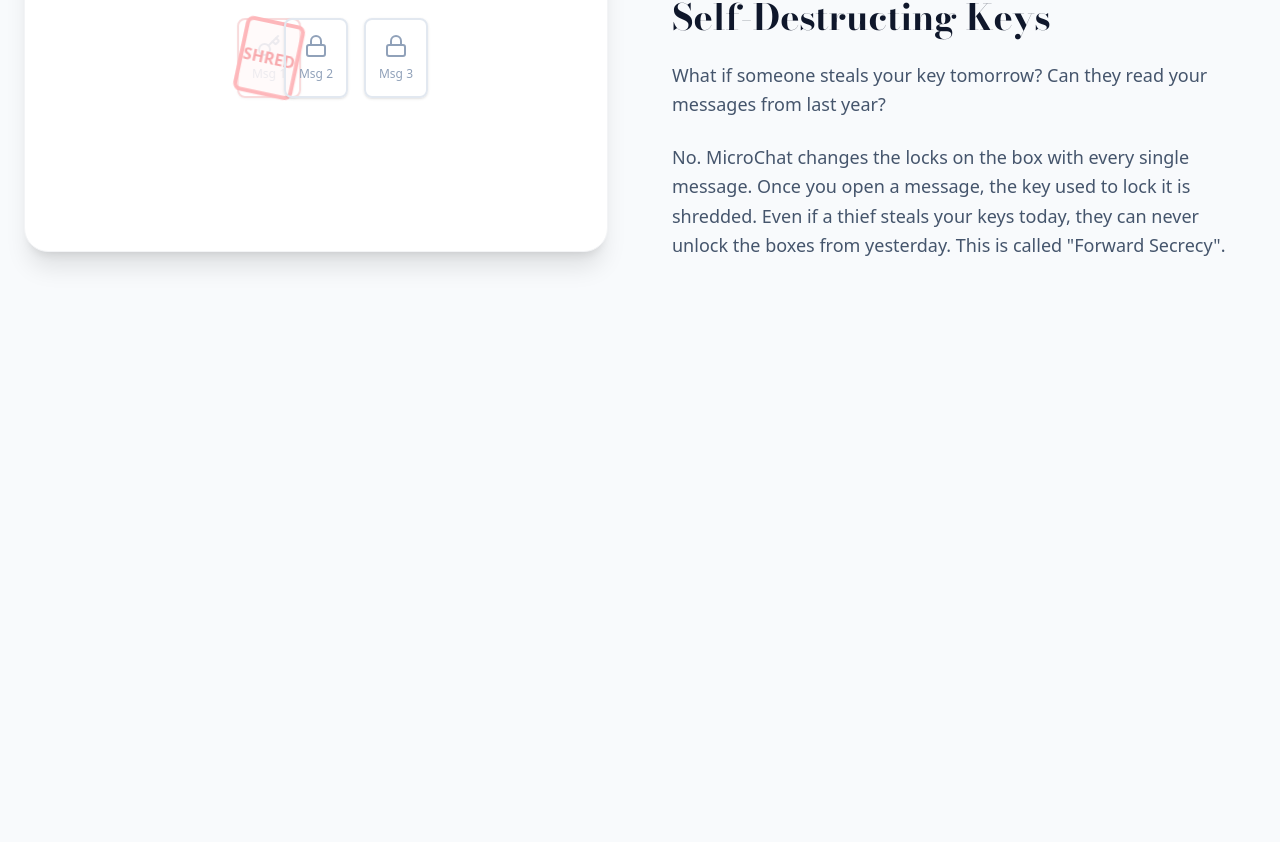
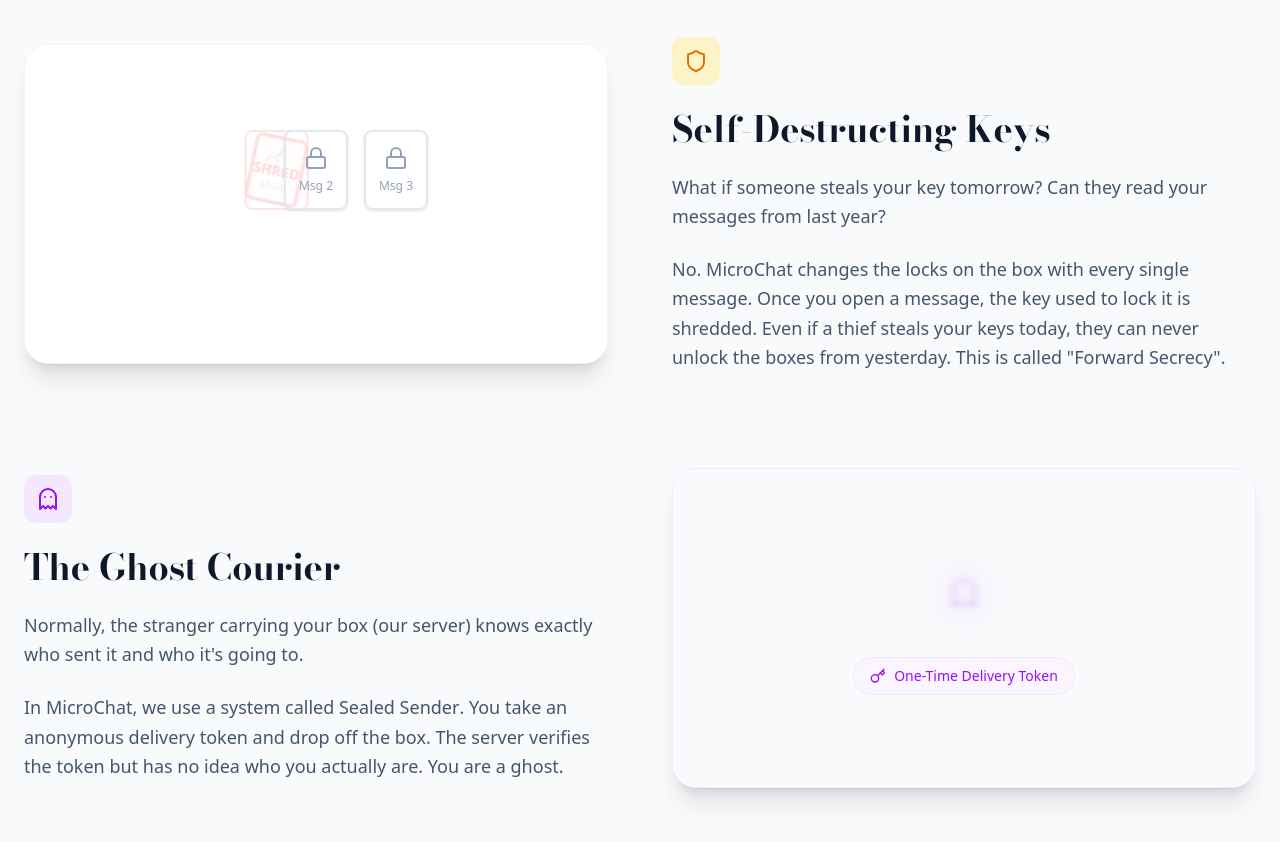
Before and after one commit to vmyazin/micro-chat-service, a Next.js app in the folder apps/web/: page /protocol in a window 1280 px wide. Shown: the part 1034-1876 px from the top of the page. Before the commit the page ends 1374 px from the top, so only its background shows below. Built offline with nearby package versions, Linux system fonts and the light colour scheme.

Commit message:
feat: introduce Sealed Sender and Ghost Courier sections to the protocol page, update header padding, and add progress indicators.

```diff
--- a/apps/web/app/protocol/page.tsx
+++ b/apps/web/app/protocol/page.tsx
@@ -10,6 +10,7 @@
   Shield,
   Terminal,
   Users,
+  Ghost,
 } from 'lucide-react';
 import { useState } from 'react';
 import { SiteHeader } from '@/components/site-header';
@@ -23,7 +24,7 @@
       <SiteHeader />
 
       {/* Hero */}
-      <header className="pt-20 pb-16 px-6 text-center max-w-4xl mx-auto">
+      <header className="pt-40 pb-24 px-6 text-center max-w-4xl mx-auto">
         <motion.div
           initial={{ opacity: 0, y: 10 }}
           animate={{ opacity: 1, y: 0 }}
@@ -157,6 +158,30 @@
           <LaymanRatchetDemo />
         </div>
       </section>
+
+      {/* Concept 3: The Ghost Courier */}
+      <section className="grid lg:grid-cols-2 gap-16 items-center">
+        <div>
+          <div className="w-12 h-12 bg-purple-100 text-purple-600 rounded-xl flex items-center justify-center mb-6">
+            <Ghost className="w-6 h-6" />
+          </div>
+          <h2
+            className="text-3xl md:text-4xl mb-6 font-bold text-slate-900"
+            style={{ fontFamily: 'var(--font-bodoni)' }}
+          >
+            The Ghost Courier
+          </h2>
+          <p className="text-lg text-slate-600 leading-relaxed mb-6 font-light">
+            Normally, the stranger carrying your box (our server) knows exactly who sent it and who it's going to.
+          </p>
+          <p className="text-lg text-slate-600 leading-relaxed font-light">
+            In MicroChat, we use a system called <strong>Sealed Sender</strong>. You take an anonymous delivery token and drop off the box. The server verifies the token but has no idea who you actually are. You are a ghost.
+          </p>
+        </div>
+        <div className="h-80 bg-white rounded-3xl border border-purple-100 shadow-xl flex items-center justify-center overflow-hidden relative">
+          <LaymanGhostDemo />
+        </div>
+      </section>
     </motion.div>
   );
 }
@@ -176,17 +201,26 @@
     >
       {/* Intro Stats */}
       <div className="grid md:grid-cols-3 gap-6">
-        <div className="bg-slate-900 text-white p-8 rounded-2xl shadow-xl">
+        <div className="bg-slate-900 text-white p-8 rounded-2xl shadow-xl relative overflow-hidden">
+          <div className="absolute top-4 right-4 bg-amber-500/20 text-amber-500 text-[10px] font-bold px-2 py-1 rounded tracking-widest uppercase">
+            In Progress
+          </div>
           <div className="text-blue-400 font-mono text-sm mb-2">Protocol</div>
           <div className="text-3xl font-bold mb-2">MLS</div>
           <div className="text-slate-400 text-sm">RFC 9420 Standard</div>
         </div>
-        <div className="bg-white p-8 rounded-2xl border border-gray-200 shadow-lg">
+        <div className="bg-white p-8 rounded-2xl border border-gray-200 shadow-lg relative overflow-hidden">
+          <div className="absolute top-4 right-4 bg-amber-100 text-amber-700 text-[10px] font-bold px-2 py-1 rounded tracking-widest uppercase">
+            In Progress
+          </div>
           <div className="text-blue-600 font-mono text-sm mb-2">Topology</div>
           <div className="text-3xl font-bold mb-2 text-slate-900">TreeKEM</div>
           <div className="text-slate-500 text-sm">Logarithmic Efficiency</div>
         </div>
-        <div className="bg-white p-8 rounded-2xl border border-gray-200 shadow-lg">
+        <div className="bg-white p-8 rounded-2xl border border-gray-200 shadow-lg relative overflow-hidden">
+          <div className="absolute top-4 right-4 bg-amber-100 text-amber-700 text-[10px] font-bold px-2 py-1 rounded tracking-widest uppercase">
+            In Progress
+          </div>
           <div className="text-blue-600 font-mono text-sm mb-2">Primitives</div>
           <div className="text-3xl font-bold mb-2 text-slate-900">HPKE</div>
           <div className="text-slate-500 text-sm">Hybrid Public Key Enc.</div>
@@ -208,6 +242,9 @@
           >
             TreeKEM & Continuous Group Key Agreement
           </h2>
+          <div className="inline-flex items-center gap-2 px-3 py-1 rounded bg-amber-100 text-amber-700 text-xs font-bold uppercase tracking-wider mb-6">
+            Currently In Development
+          </div>
           <div className="prose prose-slate text-slate-600 font-light prose-lg">
             <p className="mb-4">
               MicroChat implements{' '}
@@ -302,6 +339,58 @@
               locking out the attacker from future messages.
             </p>
           </div>
+        </div>
+      </section>
+
+      {/* Technical Deep Dive 3: Sealed Sender */}
+      <section className="grid lg:grid-cols-2 gap-16">
+        <div className="lg:order-2">
+          <div className="flex items-center gap-3 mb-6">
+            <Ghost className="w-6 h-6 text-purple-600" />
+            <span className="font-mono text-purple-600 font-bold uppercase tracking-wider">
+              Anonymity
+            </span>
+          </div>
+          <h2
+            className="text-3xl md:text-5xl mb-8 font-bold text-slate-900"
+            style={{ fontFamily: 'var(--font-bodoni)' }}
+          >
+            Sealed Sender Routing
+          </h2>
+          <div className="prose prose-slate text-slate-600 font-light prose-lg">
+            <p className="mb-4">
+              MicroChat implements <strong>Sealed Sender</strong> to decouple message routing from sender identity. Network metadata is often as sensitive as the message contents.
+            </p>
+            <p className="mb-4">
+              Our implementation issues cryptographic blinding tokens to clients representing "the right to send one message".
+            </p>
+            <ul className="list-none space-y-3 pl-0 mb-6">
+              <li className="flex gap-3">
+                <span className="text-purple-600 font-bold">1.</span>
+                <span>
+                  <strong>Token Issuance:</strong> Clients fetch batches of 32-byte secure random tokens.
+                </span>
+              </li>
+              <li className="flex gap-3">
+                <span className="text-purple-600 font-bold">2.</span>
+                <span>
+                  <strong>Server Blindness:</strong> The server only stores the SHA-256 hash of tokens. It cannot link a token back to the requesting user.
+                </span>
+              </li>
+              <li className="flex gap-3">
+                <span className="text-purple-600 font-bold">3.</span>
+                <span>
+                  <strong>Anonymous Delivery:</strong> Messages are sent with <code>sender_id = NULL</code> and a valid plaintext token.
+                </span>
+              </li>
+            </ul>
+            <p>
+              The true sender identity is embedded inside the AES-GCM encrypted payload, accessible only by group members with the current epoch key.
+            </p>
+          </div>
+        </div>
+        <div className="bg-purple-50 rounded-3xl p-8 shadow-inner flex items-center justify-center w-full min-h-[500px] border border-purple-100 lg:order-1 relative overflow-hidden">
+          <NerdGhostDemo />
         </div>
       </section>
     </motion.div>
@@ -582,3 +671,55 @@
     </div>
   );
 }
+
+function LaymanGhostDemo() {
+  return (
+    <div className="relative w-full h-full flex flex-col items-center justify-center bg-slate-50 px-8">
+      <motion.div
+        className="w-16 h-16 bg-purple-100 rounded-full flex items-center justify-center border-2 border-purple-200 z-10"
+        initial={{ opacity: 1 }}
+        animate={{ opacity: [1, 0.2, 1], filter: ['blur(0px)', 'blur(4px)', 'blur(0px)'] }}
+        transition={{ duration: 4, repeat: Infinity, ease: 'easeInOut' }}
+      >
+        <Ghost className="w-8 h-8 text-purple-600" />
+      </motion.div>
+      <div className="mt-8 text-sm font-mono text-purple-600 bg-purple-50 border border-purple-100 px-4 py-2 rounded-full flex items-center gap-2">
+        <Key className="w-4 h-4" />
+        One-Time Delivery Token
+      </div>
+    </div>
+  );
+}
+
+function NerdGhostDemo() {
+  return (
+    <div className="flex flex-col items-center justify-center gap-6 w-full text-center">
+      <div className="flex items-center gap-4">
+        <div className="p-4 bg-white rounded-xl shadow-sm border border-gray-100">
+          <div className="text-xs text-slate-400 font-mono mb-1">Client</div>
+          <div className="text-sm font-bold">Token: 8f4a...2bc9</div>
+        </div>
+        <motion.div
+          animate={{ x: [0, 40, 0], opacity: [0, 1, 0] }}
+          transition={{ duration: 3, repeat: Infinity }}
+          className="text-purple-500"
+        >
+          ➔
+        </motion.div>
+        <div className="p-4 bg-slate-900 rounded-xl shadow-sm text-white">
+          <div className="text-xs text-slate-400 font-mono mb-1">Server DB</div>
+          <div className="text-sm font-mono text-green-400">SHA256(Token)</div>
+        </div>
+      </div>
+      <div className="mt-8 p-6 bg-white rounded-xl shadow-lg border border-gray-100 text-left w-full max-w-sm">
+        <div className="text-xs font-mono text-slate-400 mb-2 border-b pb-2">POST /api/messages</div>
+        <div className="font-mono text-sm space-y-1 mt-2">
+          <div><span className="text-blue-500">group_id:</span> "cf8a-..."</div>
+          <div><span className="text-blue-500">sender_id:</span> <span className="text-purple-600 font-bold italic">null</span></div>
+          <div><span className="text-blue-500">token:</span> "8f4a...2bc9"</div>
+          <div><span className="text-blue-500">payload:</span> "U2FsdGVk..."</div>
+        </div>
+      </div>
+    </div>
+  );
+}
--- a/apps/web/app/security/page.tsx
+++ b/apps/web/app/security/page.tsx
@@ -24,7 +24,7 @@
       <SiteHeader />
 
       {/* Hero */}
-      <header className="pt-20 pb-16 px-6 text-center max-w-4xl mx-auto">
+      <header className="pt-40 pb-24 px-6 text-center max-w-4xl mx-auto">
         <motion.div
           initial={{ opacity: 0, y: 10 }}
           animate={{ opacity: 1, y: 0 }}
```
